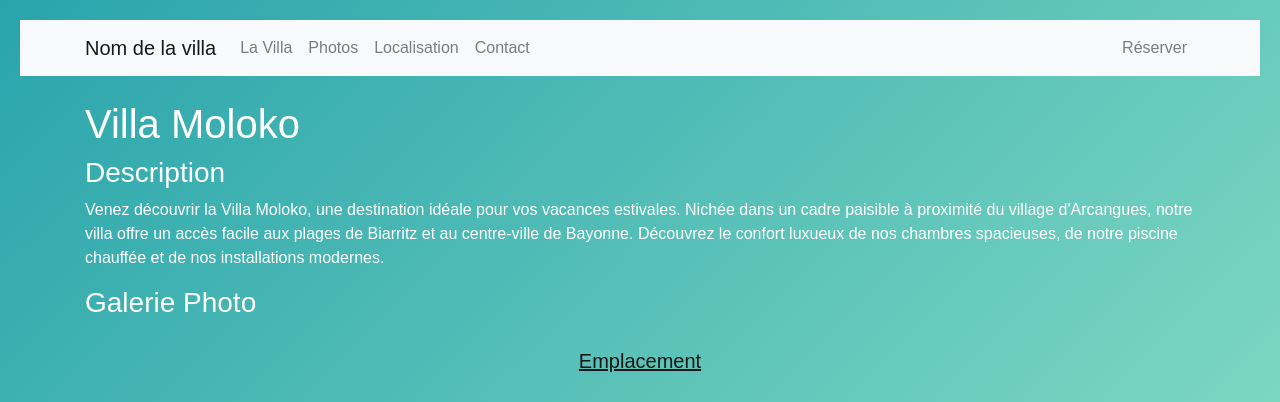
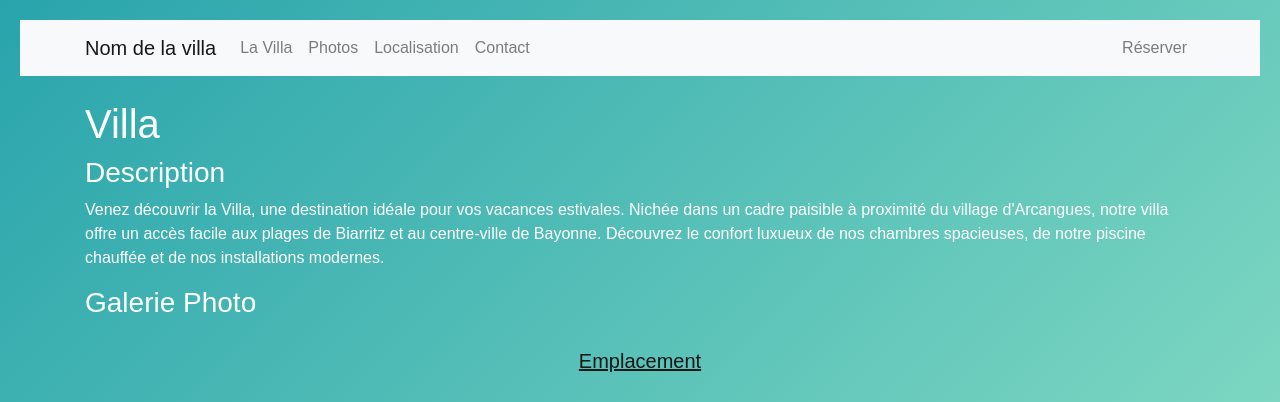
Before and after one commit to Hlyna/location-villa-guadeloupe, a website: page index.html in a window 1280 px wide. Shown: the top 402 px of the page. Drawn offline with nearby package versions, Linux system fonts and the light colour scheme; some icons are missing; a web font is replaced by a local one.

Commit message:
delete extra names

```diff
--- a/index.html
+++ b/index.html
@@ -3,7 +3,7 @@
 <head>
     <meta charset="UTF-8">
     <meta name="viewport" content="width=device-width, initial-scale=1.0">
-    <title>Villa Moloko</title>
+    <title>Villa</title>
     <!-- Bootstrap CSS -->
     <link href="https://stackpath.bootstrapcdn.com/bootstrap/4.5.2/css/bootstrap.min.css" rel="stylesheet">
     <!-- Custom CSS -->
@@ -40,9 +40,9 @@
     </nav>
 
     <div class="container mt-4" id="content">
-        <h1>Villa Moloko</h1>
+        <h1>Villa</h1>
         <h3>Description</h3>
-        <p>Venez découvrir la Villa Moloko, une destination idéale pour vos vacances estivales. Nichée dans un cadre paisible à proximité du village d'Arcangues, notre villa offre un accès facile aux plages de Biarritz et au centre-ville de Bayonne. Découvrez le confort luxueux de nos chambres spacieuses, de notre piscine chauffée et de nos installations modernes.</p>
+        <p>Venez découvrir la Villa, une destination idéale pour vos vacances estivales. Nichée dans un cadre paisible à proximité du village d'Arcangues, notre villa offre un accès facile aux plages de Biarritz et au centre-ville de Bayonne. Découvrez le confort luxueux de nos chambres spacieuses, de notre piscine chauffée et de nos installations modernes.</p>
         <!-- Autres détails sur la villa -->
         <h3>Galerie Photo</h3>
         <!-- Insérez ici la galerie photo -->
```
